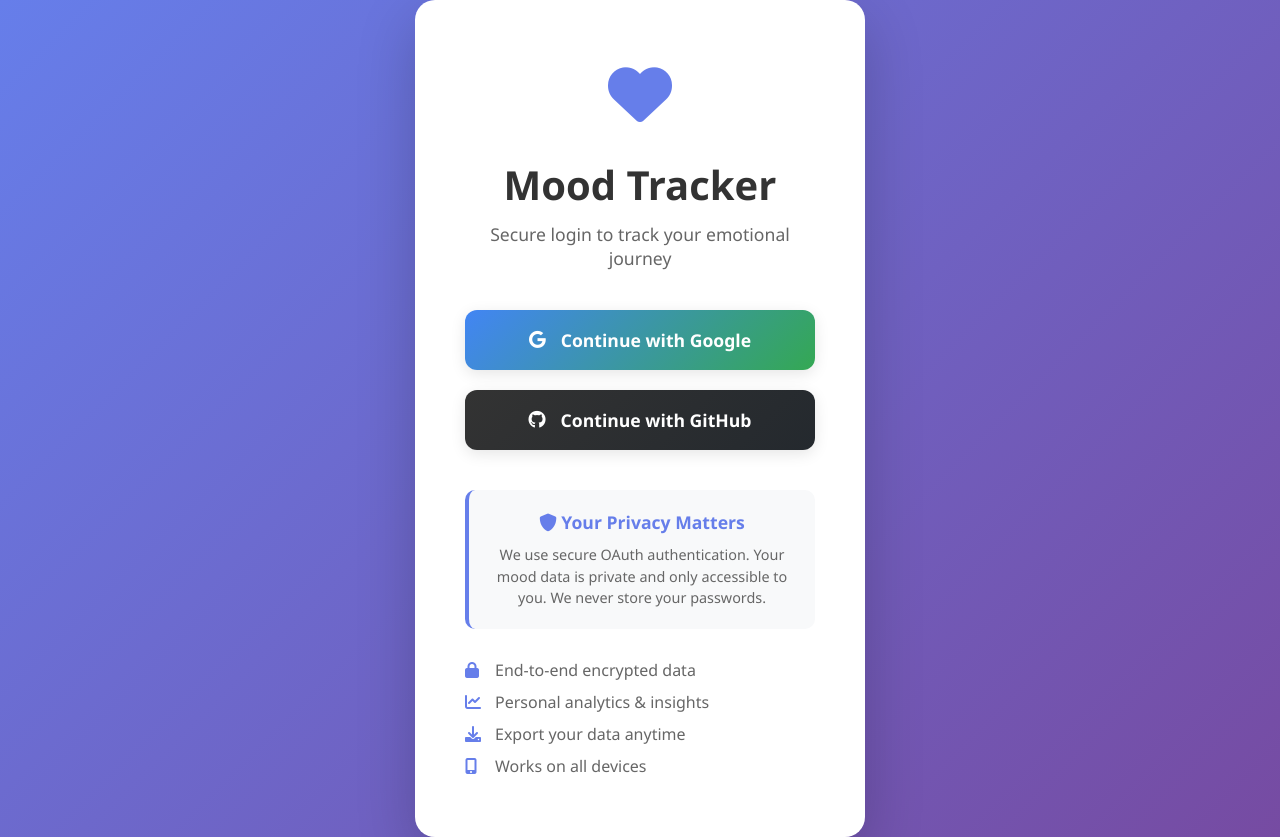
After one commit to alsophocus/mood-tracker, a Flask app: a page that uses templates/login.html in a window 1280 px wide. The commit adds this page. Run offline with Flask 3, Linux system fonts and the light colour scheme; some libraries are stand-ins or nearby versions.

Commit message:
Add OAuth authentication (Google/GitHub), improve UI layout, and implement user-specific data security

```diff
--- a/app.py
+++ b/app.py
@@ -1,4 +1,4 @@
-from flask import Flask, render_template, request, redirect, send_file, jsonify
+from flask import Flask, render_template, request, redirect, send_file, jsonify, url_for, session, flash
 import sqlite3
 import os
 from datetime import datetime
@@ -6,6 +6,12 @@ from reportlab.pdfgen import canvas
 from reportlab.lib.pagesizes import letter
 import io
 from collections import defaultdict
+from flask_login import LoginManager, UserMixin, login_user, login_required, logout_user, current_user
+from authlib.integrations.flask_client import OAuth
+from dotenv import load_dotenv
+
+# Load environment variables
+load_dotenv()
 
 # Try to import PostgreSQL support
 try:
@@ -16,10 +22,68 @@ except ImportError:
     POSTGRES_AVAILABLE = False
 
 app = Flask(__name__)
+app.secret_key = os.environ.get('SECRET_KEY', 'dev-secret-key-change-in-production')
 
 # Database configuration
 DATABASE_URL = os.environ.get('DATABASE_URL')
 USE_POSTGRES = DATABASE_URL is not None and POSTGRES_AVAILABLE
+
+# OAuth configuration
+oauth = OAuth(app)
+
+# Google OAuth
+google = oauth.register(
+    name='google',
+    client_id=os.environ.get('GOOGLE_CLIENT_ID'),
+    client_secret=os.environ.get('GOOGLE_CLIENT_SECRET'),
+    server_metadata_url='https://accounts.google.com/.well-known/openid_configuration',
+    client_kwargs={
+        'scope': 'openid email profile'
+    }
+)
+
+# GitHub OAuth
+github = oauth.register(
+    name='github',
+    client_id=os.environ.get('GITHUB_CLIENT_ID'),
+    client_secret=os.environ.get('GITHUB_CLIENT_SECRET'),
+    access_token_url='https://github.com/login/oauth/access_token',
+    authorize_url='https://github.com/login/oauth/authorize',
+    api_base_url='https://api.github.com/',
+    client_kwargs={'scope': 'user:email'},
+)
+
+# Flask-Login setup
+login_manager = LoginManager()
+login_manager.init_app(app)
+login_manager.login_view = 'login'
+
+class User(UserMixin):
+    def __init__(self, id, email, name, provider):
+        self.id = id
+        self.email = email
+        self.name = name
+        self.provider = provider
+
+@login_manager.user_loader
+def load_user(user_id):
+    conn = get_db_connection()
+    cursor = conn.cursor()
+
+    if USE_POSTGRES:
+        cursor.execute('SELECT * FROM users WHERE id = %s', (user_id,))
+    else:
+        cursor.execute('SELECT * FROM users WHERE id = ?', (user_id,))
+
+    user_data = cursor.fetchone()
+    conn.close()
+
+    if user_data:
+        if USE_POSTGRES:
+            return User(user_data['id'], user_data['email'], user_data['name'], user_data['provider'])
+        else:
+            return User(user_data[0], user_data[1], user_data[2], user_data[3])
+    return None
 
 def get_db_connection():
     if USE_POSTGRES:
@@ -34,29 +98,128 @@ def init_db():
     cursor = conn.cursor()
 
     if USE_POSTGRES:
+        # Create users table
+        cursor.execute('''CREATE TABLE IF NOT EXISTS users
+                         (id SERIAL PRIMARY KEY, email TEXT UNIQUE, name TEXT, provider TEXT)''')
+        # Create moods table with user_id
         cursor.execute('''CREATE TABLE IF NOT EXISTS moods
-                         (id SERIAL PRIMARY KEY, date DATE UNIQUE, mood TEXT, notes TEXT)''')
+                         (id SERIAL PRIMARY KEY, user_id INTEGER REFERENCES users(id),
+                          date DATE, mood TEXT, notes TEXT,
+                          UNIQUE(user_id, date))''')
     else:
+        # Create users table
+        cursor.execute('''CREATE TABLE IF NOT EXISTS users
+                         (id INTEGER PRIMARY KEY, email TEXT UNIQUE, name TEXT, provider TEXT)''')
+        # Create moods table with user_id
         cursor.execute('''CREATE TABLE IF NOT EXISTS moods
-                         (id INTEGER PRIMARY KEY, date TEXT UNIQUE, mood TEXT, notes TEXT)''')
+                         (id INTEGER PRIMARY KEY, user_id INTEGER, date TEXT, mood TEXT, notes TEXT,
+                          FOREIGN KEY (user_id) REFERENCES users (id),
+                          UNIQUE(user_id, date))''')
 
     conn.commit()
     conn.close()
 
+@app.route('/login')
+def login():
+    return render_template('login.html')
+
+@app.route('/auth/<provider>')
+def oauth_login(provider):
+    if provider == 'google':
+        redirect_uri = url_for('oauth_callback', provider='google', _external=True)
+        return google.authorize_redirect(redirect_uri)
+    elif provider == 'github':
+        redirect_uri = url_for('oauth_callback', provider='github', _external=True)
+        return github.authorize_redirect(redirect_uri)
+    else:
+        flash('Invalid provider')
+        return redirect(url_for('login'))
+
+@app.route('/callback/<provider>')
+def oauth_callback(provider):
+    try:
+        if provider == 'google':
+            token = google.authorize_access_token()
+            user_info = token.get('userinfo')
+            email = user_info['email']
+            name = user_info['name']
+        elif provider == 'github':
+            token = github.authorize_access_token()
+            resp = github.get('user', token=token)
+            user_info = resp.json()
+            email = user_info['email']
+            name = user_info['name'] or user_info['login']
+        else:
+            flash('Invalid provider')
+            return redirect(url_for('login'))
+
+        # Create or get user
+        conn = get_db_connection()
+        cursor = conn.cursor()
+
+        if USE_POSTGRES:
+            cursor.execute('SELECT * FROM users WHERE email = %s', (email,))
+        else:
+            cursor.execute('SELECT * FROM users WHERE email = ?', (email,))
+
+        user_data = cursor.fetchone()
+
+        if user_data:
+            if USE_POSTGRES:
+                user = User(user_data['id'], user_data['email'], user_data['name'], user_data['provider'])
+            else:
+                user = User(user_data[0], user_data[1], user_data[2], user_data[3])
+        else:
+            # Create new user
+            if USE_POSTGRES:
+                cursor.execute('INSERT INTO users (email, name, provider) VALUES (%s, %s, %s) RETURNING id',
+                              (email, name, provider))
+                user_id = cursor.fetchone()['id']
+            else:
+                cursor.execute('INSERT INTO users (email, name, provider) VALUES (?, ?, ?)',
+                              (email, name, provider))
+                user_id = cursor.lastrowid
+
+            conn.commit()
+            user = User(user_id, email, name, provider)
+
+        conn.close()
+        login_user(user)
+        return redirect(url_for('index'))
+
+    except Exception as e:
+        flash(f'Authentication failed: {str(e)}')
+        return redirect(url_for('login'))
+
+@app.route('/logout')
+@login_required
+def logout():
+    logout_user()
+    return redirect(url_for('login'))
+
 @app.route('/')
+@login_required
 def index():
     conn = get_db_connection()
     cursor = conn.cursor()
-    cursor.execute('SELECT date, mood, notes FROM moods ORDER BY date DESC')
+
+    if USE_POSTGRES:
+        cursor.execute('SELECT date, mood, notes FROM moods WHERE user_id = %s ORDER BY date DESC',
+                      (current_user.id,))
+    else:
+        cursor.execute('SELECT date, mood, notes FROM moods WHERE user_id = ? ORDER BY date DESC',
+                      (current_user.id,))
+
     moods = cursor.fetchall()
 
     # Calculate analytics
     analytics = calculate_analytics(conn)
 
     conn.close()
-    return render_template('index.html', moods=moods, analytics=analytics)
+    return render_template('index.html', moods=moods, analytics=analytics, user=current_user)
 
 @app.route('/save_mood', methods=['POST'])
+@login_required
 def save_mood():
     mood = request.form['mood']
     notes = request.form.get('notes', '')
@@ -66,21 +229,28 @@ def save_mood():
     cursor = conn.cursor()
 
     if USE_POSTGRES:
-        cursor.execute('''INSERT INTO moods (date, mood, notes) VALUES (%s, %s, %s)
-                         ON CONFLICT (date) DO UPDATE SET mood = %s, notes = %s''',
-                      (date, mood, notes, mood, notes))
+        cursor.execute('''INSERT INTO moods (user_id, date, mood, notes) VALUES (%s, %s, %s, %s)
+                         ON CONFLICT (user_id, date) DO UPDATE SET mood = %s, notes = %s''',
+                      (current_user.id, date, mood, notes, mood, notes))
     else:
-        cursor.execute('INSERT OR REPLACE INTO moods (date, mood, notes) VALUES (?, ?, ?)',
-                      (date, mood, notes))
+        cursor.execute('INSERT OR REPLACE INTO moods (user_id, date, mood, notes) VALUES (?, ?, ?, ?)',
+                      (current_user.id, date, mood, notes))
 
     conn.commit()
     conn.close()
 
-    return redirect('/')
+    return redirect(url_for('index'))
 
 def calculate_analytics(conn):
     cursor = conn.cursor()
-    cursor.execute('SELECT date, mood FROM moods ORDER BY date')
+
+    if USE_POSTGRES:
+        cursor.execute('SELECT date, mood FROM moods WHERE user_id = %s ORDER BY date',
+                      (current_user.id,))
+    else:
+        cursor.execute('SELECT date, mood FROM moods WHERE user_id = ? ORDER BY date',
+                      (current_user.id,))
+
     moods = cursor.fetchall()
 
     if not moods:
@@ -127,10 +297,18 @@ def calculate_analytics(conn):
     }
 
 @app.route('/mood_data')
+@login_required
 def mood_data():
     conn = get_db_connection()
     cursor = conn.cursor()
-    cursor.execute('SELECT date, mood FROM moods ORDER BY date')
+
+    if USE_POSTGRES:
+        cursor.execute('SELECT date, mood FROM moods WHERE user_id = %s ORDER BY date',
+                      (current_user.id,))
+    else:
+        cursor.execute('SELECT date, mood FROM moods WHERE user_id = ? ORDER BY date',
+                      (current_user.id,))
+
     moods = cursor.fetchall()
     conn.close()
 
@@ -152,17 +330,25 @@ def mood_data():
     return jsonify(chart_data)
 
 @app.route('/export_pdf')
+@login_required
 def export_pdf():
     conn = get_db_connection()
     cursor = conn.cursor()
-    cursor.execute('SELECT date, mood FROM moods ORDER BY date')
+
+    if USE_POSTGRES:
+        cursor.execute('SELECT date, mood FROM moods WHERE user_id = %s ORDER BY date',
+                      (current_user.id,))
+    else:
+        cursor.execute('SELECT date, mood FROM moods WHERE user_id = ? ORDER BY date',
+                      (current_user.id,))
+
     moods = cursor.fetchall()
     conn.close()
 
     buffer = io.BytesIO()
     p = canvas.Canvas(buffer, pagesize=letter)
 
-    p.drawString(100, 750, "Mood Tracker Report")
+    p.drawString(100, 750, f"Mood Tracker Report - {current_user.name}")
     y = 700
 
     for row in moods:
--- a/requirements.txt
+++ b/requirements.txt
@@ -1,3 +1,6 @@
 Flask==2.3.3
 reportlab==4.0.4
 psycopg2-binary==2.9.9
+Flask-Login==0.6.3
+Authlib==1.2.1
+python-dotenv==1.0.0
--- /dev/null
+++ b/templates/login.html
@@ -0,0 +1,183 @@
+<!DOCTYPE html>
+<html>
+<head>
+    <title>Login - Mood Tracker</title>
+    <link href="https://cdnjs.cloudflare.com/ajax/libs/font-awesome/6.0.0/css/all.min.css" rel="stylesheet">
+    <style>
+        * { margin: 0; padding: 0; box-sizing: border-box; }
+
+        body {
+            font-family: 'Segoe UI', Tahoma, Geneva, Verdana, sans-serif;
+            background: linear-gradient(135deg, #667eea 0%, #764ba2 100%);
+            min-height: 100vh;
+            display: flex;
+            align-items: center;
+            justify-content: center;
+            color: #333;
+        }
+
+        .login-container {
+            background: white;
+            border-radius: 20px;
+            padding: 50px;
+            box-shadow: 0 20px 60px rgba(0,0,0,0.2);
+            text-align: center;
+            max-width: 450px;
+            width: 90%;
+        }
+
+        .logo {
+            font-size: 4rem;
+            color: #667eea;
+            margin-bottom: 20px;
+        }
+
+        h1 {
+            font-size: 2.5rem;
+            margin-bottom: 10px;
+            color: #333;
+        }
+
+        .subtitle {
+            color: #666;
+            margin-bottom: 40px;
+            font-size: 1.1rem;
+        }
+
+        .oauth-buttons {
+            display: flex;
+            flex-direction: column;
+            gap: 20px;
+        }
+
+        .oauth-btn {
+            display: flex;
+            align-items: center;
+            justify-content: center;
+            gap: 15px;
+            padding: 18px 25px;
+            border: none;
+            border-radius: 12px;
+            font-size: 1.1rem;
+            font-weight: 600;
+            text-decoration: none;
+            transition: all 0.3s ease;
+            box-shadow: 0 4px 15px rgba(0,0,0,0.1);
+        }
+
+        .oauth-btn:hover {
+            transform: translateY(-3px);
+            box-shadow: 0 8px 25px rgba(0,0,0,0.2);
+        }
+
+        .google-btn {
+            background: linear-gradient(135deg, #4285f4, #34a853);
+            color: white;
+        }
+
+        .github-btn {
+            background: linear-gradient(135deg, #333, #24292e);
+            color: white;
+        }
+
+        .security-info {
+            margin-top: 40px;
+            padding: 20px;
+            background: #f8f9fa;
+            border-radius: 10px;
+            border-left: 4px solid #667eea;
+        }
+
+        .security-info h3 {
+            color: #667eea;
+            margin-bottom: 10px;
+            font-size: 1.1rem;
+        }
+
+        .security-info p {
+            color: #666;
+            font-size: 0.9rem;
+            line-height: 1.5;
+        }
+
+        .features {
+            margin-top: 30px;
+            text-align: left;
+        }
+
+        .feature {
+            display: flex;
+            align-items: center;
+            gap: 10px;
+            margin: 10px 0;
+            color: #666;
+        }
+
+        .feature i {
+            color: #667eea;
+            width: 20px;
+        }
+
+        @media (max-width: 480px) {
+            .login-container {
+                padding: 30px 20px;
+            }
+
+            h1 {
+                font-size: 2rem;
+            }
+
+            .oauth-btn {
+                padding: 15px 20px;
+                font-size: 1rem;
+            }
+        }
+    </style>
+</head>
+<body>
+    <div class="login-container">
+        <div class="logo">
+            <i class="fas fa-heart"></i>
+        </div>
+
+        <h1>Mood Tracker</h1>
+        <p class="subtitle">Secure login to track your emotional journey</p>
+
+        <div class="oauth-buttons">
+            <a href="{{ url_for('oauth_login', provider='google') }}" class="oauth-btn google-btn">
+                <i class="fab fa-google"></i>
+                Continue with Google
+            </a>
+
+            <a href="{{ url_for('oauth_login', provider='github') }}" class="oauth-btn github-btn">
+                <i class="fab fa-github"></i>
+                Continue with GitHub
+            </a>
+        </div>
+
+        <div class="security-info">
+            <h3><i class="fas fa-shield-alt"></i> Your Privacy Matters</h3>
+            <p>We use secure OAuth authentication. Your mood data is private and only accessible to you. We never store your passwords.</p>
+        </div>
+
+        <div class="features">
+            <div class="feature">
+                <i class="fas fa-lock"></i>
+                <span>End-to-end encrypted data</span>
+            </div>
+            <div class="feature">
+                <i class="fas fa-chart-line"></i>
+                <span>Personal analytics & insights</span>
+            </div>
+            <div class="feature">
+                <i class="fas fa-download"></i>
+                <span>Export your data anytime</span>
+            </div>
+            <div class="feature">
+                <i class="fas fa-mobile-alt"></i>
+                <span>Works on all devices</span>
+            </div>
+        </div>
+    </div>
+</body>
+</html>
```
Also changed, not shown: templates/index.html (+98 -72 lines), 2 other files.
